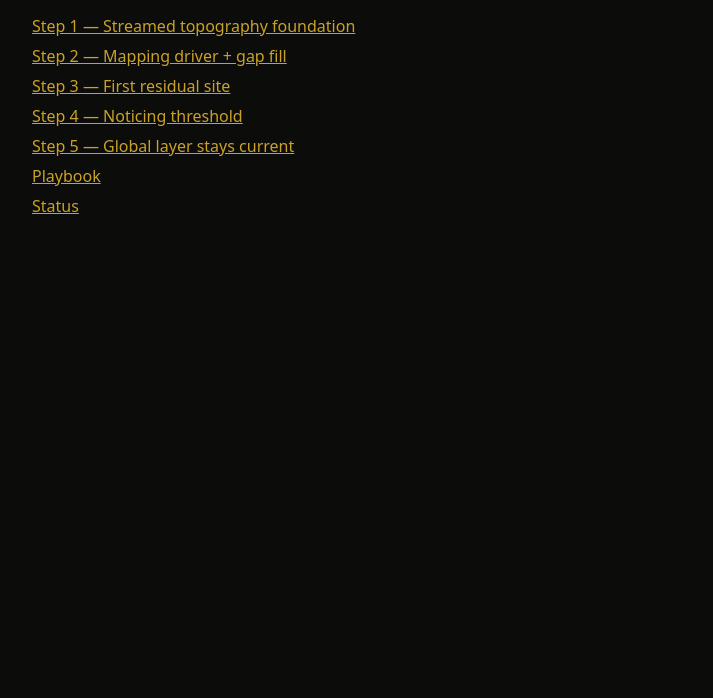
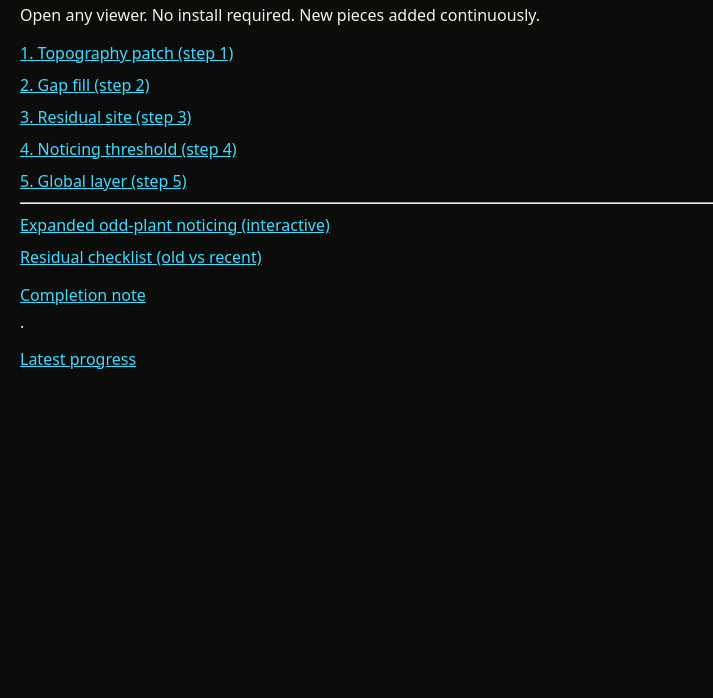
Before and after one commit to midnghtsapphire/revvel-hail, a plain HTML site: page docs/strata-mapping/index.html in a window 1280 px wide. Shown: the part 102-800 px from the top of the page, without its empty margins (0-713 px from the left). Drawn offline with Linux system fonts and the light colour scheme.

Commit message:
docs: add links to new expanded noticing and residual tools

```diff
--- a/docs/strata-mapping/index.html
+++ b/docs/strata-mapping/index.html
@@ -1,15 +1,24 @@
 <!DOCTYPE html>
 <html lang="en">
-<head><meta charset="UTF-8"><title>Strata / Global Mapping — All Steps</title>
-<style>body{font-family:system-ui;background:#0c0c0b;color:#f3f1ea;margin:2rem} a{color:#c9a227;display:block;margin:.5rem 0} h1{font-size:1.4rem}</style></head>
+<head>
+<meta charset="UTF-8">
+<title>Strata Mapping — All Steps</title>
+<style>
+body { margin:0; background:#0c0c0b; color:#f3f1ea; font-family:system-ui; padding:20px; }
+a { color:#3DDCFF; display:block; margin:10px 0; }
+</style>
+</head>
 <body>
-<h1>Strata / Global Mapping — Playbook Complete (testable)</h1>
-<p>All five steps. Open any file. No install. Extreme programming pass 2026-11-02.</p>
-<a href="viewers/topography-patch.html">Step 1 — Streamed topography foundation</a>
-<a href="viewers/step2-mapping-driver.html">Step 2 — Mapping driver + gap fill</a>
-<a href="viewers/step3-residual-site.html">Step 3 — First residual site</a>
-<a href="viewers/step4-noticing-threshold.html">Step 4 — Noticing threshold</a>
-<a href="viewers/step5-global-layer.html">Step 5 — Global layer stays current</a>
-<a href="PLAYBOOK.md">Playbook</a>
-<a href="STATUS.md">Status</a>
-</body></html>
+<h1>Strata / Global Mapping — Testable Tools</h1>
+<p>Open any viewer. No install required. New pieces added continuously.</p>
+<a href="viewers/topography-patch.html">1. Topography patch (step 1)</a>
+<a href="viewers/gap-fill-viewer.html">2. Gap fill (step 2)</a>
+<a href="viewers/residual-site.html">3. Residual site (step 3)</a>
+<a href="viewers/noticing-threshold.html">4. Noticing threshold (step 4)</a>
+<a href="viewers/global-layer.html">5. Global layer (step 5)</a>
+<hr>
+<a href="viewers/noticing-plant-expanded.html">Expanded odd-plant noticing (interactive)</a>
+<a href="viewers/residual-checklist.html">Residual checklist (old vs recent)</a>
+<p><a href="COMPLETE.md">Completion note</a> · <a href="PROGRESS-NOW.md">Latest progress</a></p>
+</body>
+</html>
```
